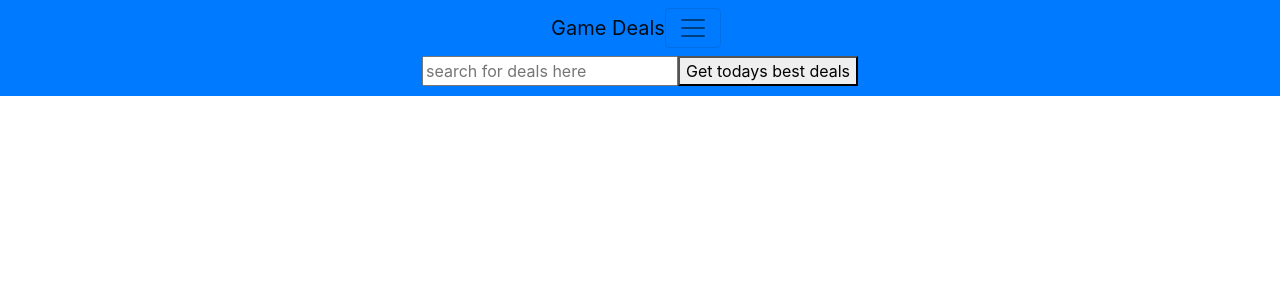
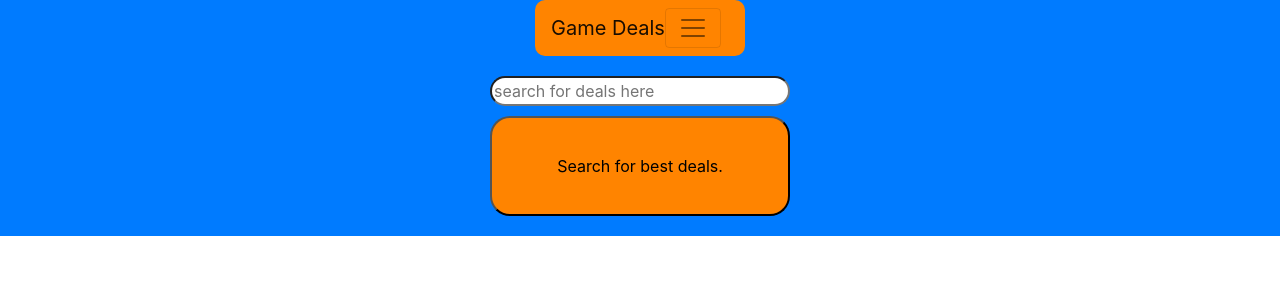
Before and after one commit to Ocoldwell/apichallenge2, a React (Create React App) app: page /search in a window 1280 px wide. Shown: the top 300 px of the page. Built offline with nearby package versions, Linux system fonts and the light colour scheme; no server answers.

Commit message:
Styling fixes: Changed font-colour and fixing formatting of styles
Added some fixes to ensure consistency across all pages.

```diff
--- a/src/App.module.scss
+++ b/src/App.module.scss
@@ -4,5 +4,5 @@
   align-items: center;
   width: 100%;
   height: 100%;
-  background-color: #007bff ;
+  background-color: #007bff;
 }
--- a/src/components/GameCard/GameCard.module.scss
+++ b/src/components/GameCard/GameCard.module.scss
@@ -4,7 +4,6 @@
   border: 1px solid black;
   display: flex;
   flex-direction: column;
-
   max-height: 400px;
   width: 1fr;
   .content__card {
@@ -13,7 +12,7 @@
 
   .text {
     margin: 10px;
-    color: #D1603D;
+    color: complement($color: #007BFF)
   }
   img {
    height: 120px;
--- a/src/components/Input/Input.jsx
+++ b/src/components/Input/Input.jsx
@@ -1,32 +1,37 @@
-import React, {useContext, useEffect, useRef} from 'react';
-import { DealContext } from '../../context/DealProvider';
-import styles from './Input.module.scss';
-import {getSearchResults} from "../../services/DealsAPI.service.js"
-
+import React, { useContext, useEffect, useRef } from "react";
+import { DealContext } from "../../context/DealProvider";
+import styles from "./Input.module.scss";
+import { getSearchResults } from "../../services/DealsAPI.service.js";
 
 const Input = () => {
-  const {setSearchResults, searchQuery, clearState, setSearchQuery} = useContext(DealContext)
-  const searchForm = useRef(null)
+  const { setSearchResults, searchQuery, clearState, setSearchQuery } =
+    useContext(DealContext);
+  const searchForm = useRef(null);
   const handleClick = () => {
-    const form = searchForm.current
-    setSearchQuery(form['searchvalue'].value);
-  }
+    const form = searchForm.current;
+    setSearchQuery(form["searchvalue"].value);
+  };
 
   const handleSubmit = (e) => {
     e.preventDefault();
-    setSearchResults(getSearchResults(searchQuery))
-  }
+    setSearchResults(getSearchResults(searchQuery));
+  };
   useEffect(() => {
-    clearState()
-  },[])
+    clearState();
+  }, []);
   return (
-    <div className={styles.input}>
-      <form onSubmit = {handleSubmit} ref={searchForm}>
-        <input type="text" placeholder="search for deals here" className={styles.input__box} name='searchvalue'></input>
-        <button type="submit" onClick={handleClick}>Get todays best deals</button>
-      </form>
-    </div>
-  )
-}
+    <form onSubmit={handleSubmit} ref={searchForm} className={styles.input}>
+      <input
+        type="text"
+        placeholder="search for deals here"
+        className={styles.input__box}
+        name="searchvalue"
+      ></input>
+      <button type="submit" onClick={handleClick} className={styles.input__button}>
+        Search for best deals.
+      </button>
+    </form>
+  );
+};
 
-export default Input
+export default Input;
--- a/src/components/Input/Input.module.scss
+++ b/src/components/Input/Input.module.scss
@@ -1,7 +1,16 @@
 .input {
   display: flex;
   flex-direction: column;
-  .input__box{
+  height: 100%;
+  margin: 20px;
+  &__box{
     margin-bottom: 10px;
+    border-radius: 20px;
+    width: 300px;
+  }
+  &__button{
+    border-radius: 20px;
+    height: 100px;
+    background-color: fade-in(complement($color: #007BFF), $amount: 0.9);
   }
 }
--- a/src/components/Navigation/Navigation.module.scss
+++ b/src/components/Navigation/Navigation.module.scss
@@ -5,6 +5,7 @@
   z-index: 4;
   border-radius: 10px;
   width: 100%;
+  background-color: complement($color: #007BFF);
   a {
     text-decoration-style: none;
   }
--- a/src/components/SearchDeals/SearchDeals.jsx
+++ b/src/components/SearchDeals/SearchDeals.jsx
@@ -2,13 +2,15 @@ import React, { useContext} from 'react';
 import Input from '../Input';
 import CardList from '../../containers/CardList';
 import { DealContext } from '../../context/DealProvider';
+
+
 const SearchDeals = () => {
   const {searchQuery} = useContext(DealContext)
   return (
-    <>
+    <React.Fragment >
       <Input />
       {(searchQuery.length > 0) ? <CardList /> : null}
-    </>
+    </React.Fragment>
   )
 }
 
--- a/src/containers/CardList/CardList.module.scss
+++ b/src/containers/CardList/CardList.module.scss
@@ -3,6 +3,7 @@
   grid-template-columns: 1fr 1fr 1fr 1fr;
   grid-template-rows: auto;
   justify-self: center;
+  height: 100%;
   width: 80%;
   margin: 20px;
 }
```
